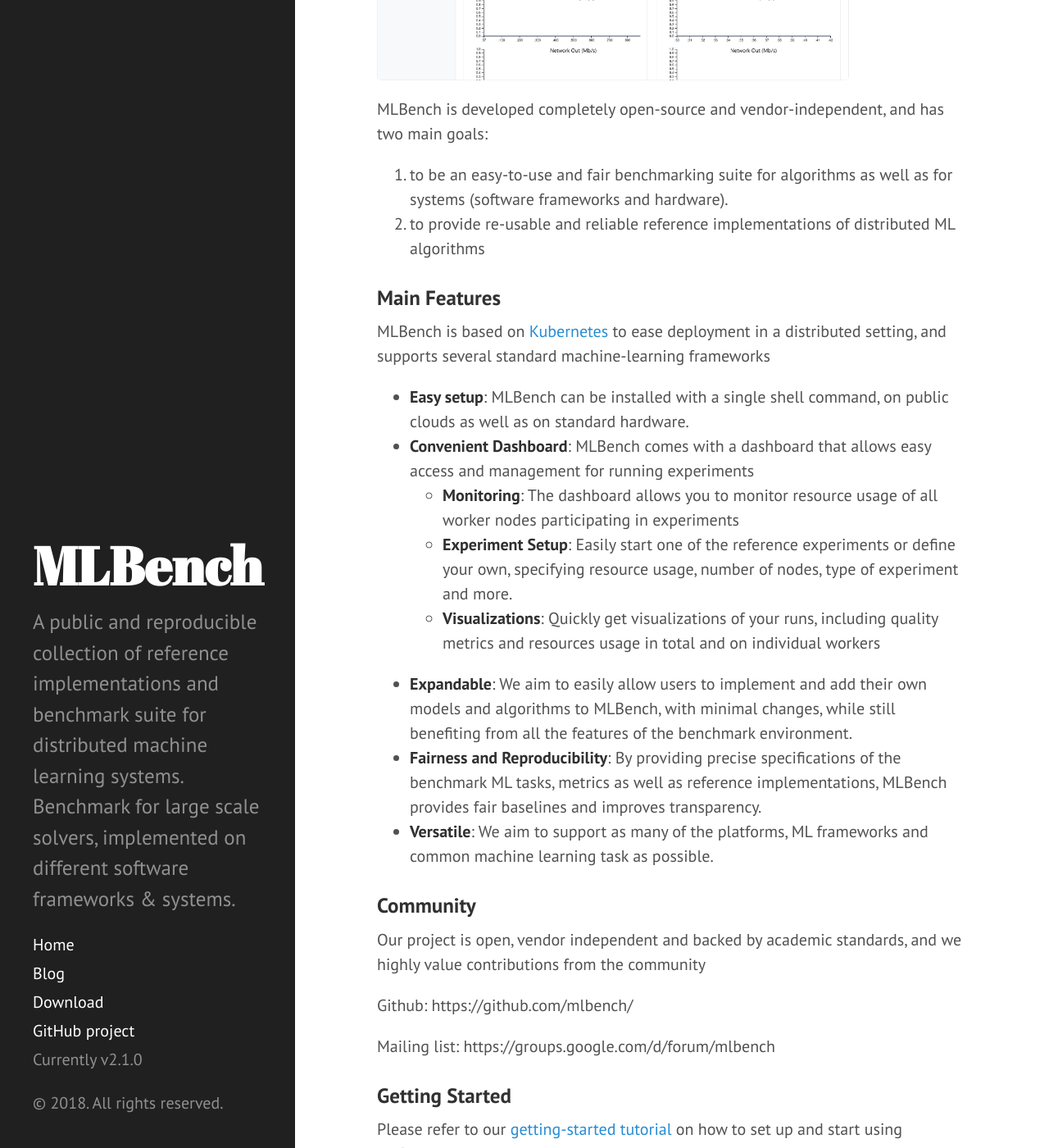
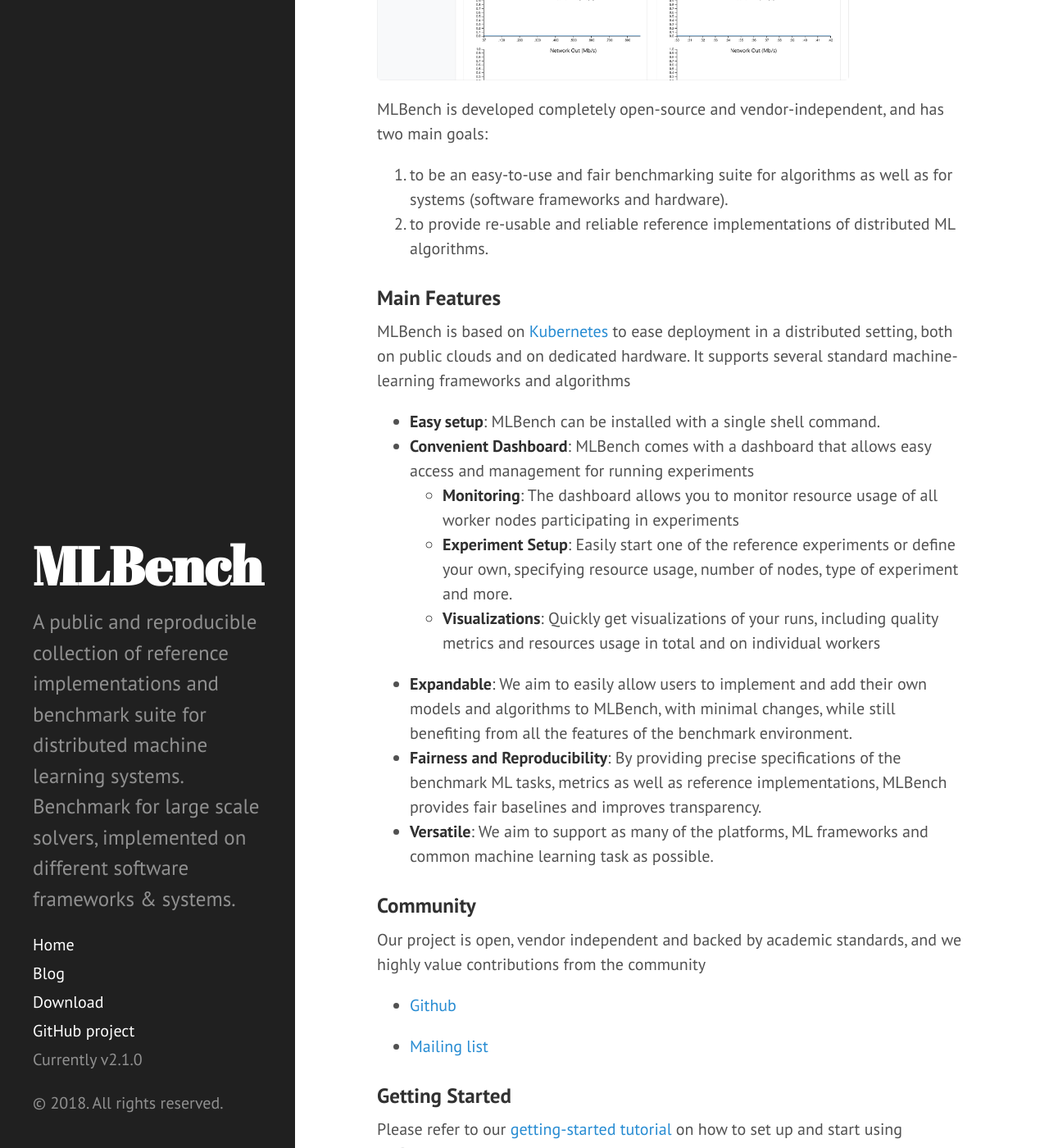
Before and after one commit to mlbench/mlbench.github.io, a Jekyll site: the page built from _posts/2018-09-07-introducing-mlbench.md, in a window 1280 px wide and 1400 px high, scrolled down 525 px. Shown: the whole window at 82% size. Built offline with Jekyll 4.4.1, drawn with Linux system fonts in a browser that asks for light colours; comment, search, counter and statistics services are not loaded.

Commit message:
minor, make links work

```diff
--- a/_posts/2018-09-07-introducing-mlbench.md
+++ b/_posts/2018-09-07-introducing-mlbench.md
@@ -17,14 +17,14 @@
 MLBench is developed completely open-source and vendor-independent, and has two main goals:
 
 1. to be an easy-to-use and fair benchmarking suite for algorithms as well as for systems (software frameworks and hardware).
-2. to provide re-usable and reliable reference implementations of distributed ML algorithms
+2. to provide re-usable and reliable reference implementations of distributed ML algorithms.
 
 
 ### Main Features
 
-MLBench is based on [Kubernetes](https://kubernetes.io/) to ease deployment in a distributed setting, and supports several standard machine-learning frameworks
+MLBench is based on [Kubernetes](https://kubernetes.io/) to ease deployment in a distributed setting, both on public clouds and on dedicated hardware. It supports several standard machine-learning frameworks and algorithms
 
-* **Easy setup**: MLBench can be installed with a single shell command, on public clouds as well as on standard hardware.
+* **Easy setup**: MLBench can be installed with a single shell command.
 * **Convenient Dashboard**: MLBench comes with a dashboard that allows easy access and management for running experiments
     - **Monitoring**: The dashboard allows you to monitor resource usage of all worker nodes participating in experiments
     - **Experiment Setup**: Easily start one of the reference experiments or define your own, specifying resource usage, number of nodes, type of experiment and more.
```
Also changed, not shown: other parts of _posts/2018-09-07-introducing-mlbench.md (+2 -2 lines).
